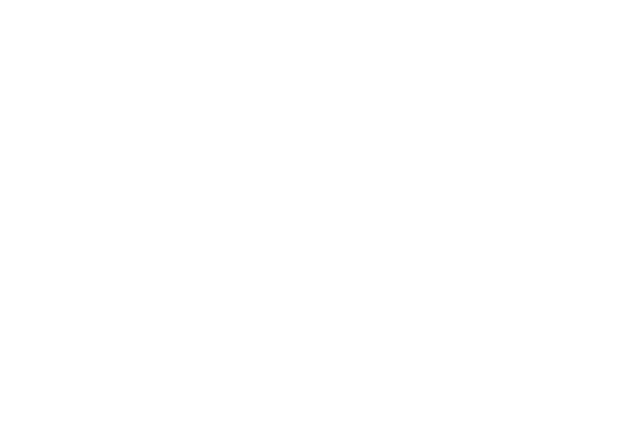
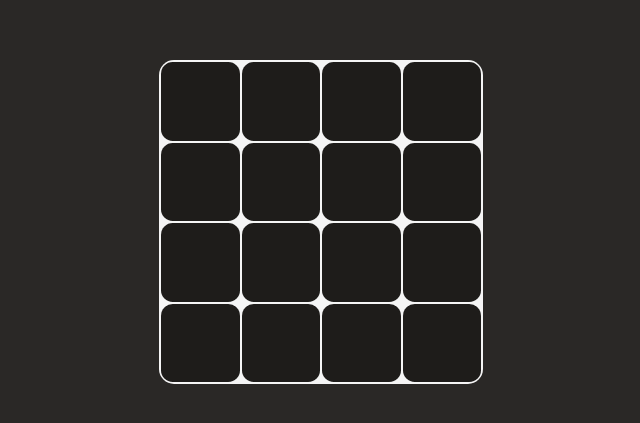
Before and after one commit to ganessh22/2049, a React (Create React App) app: page / in a window 1280 px wide. Shown: the part 203-626 px from the top of the page, without its empty margins (319-959 px from the left). Built offline with nearby package versions, Linux system fonts and the light colour scheme.

Commit message:
starting to look like 2048

```diff
--- a/src/App.css
+++ b/src/App.css
@@ -1,39 +1,36 @@
-.App {
-  text-align: center;
+.app {
+  background-color: #2a2826;
+  width: 100vw;
+  height: 100vh;
+  display: flex;
+  flex-direction: column;
+  justify-content: center;
+  align-items: center;
 }
 
-.App-logo {
-  height: 40vmin;
-  pointer-events: none;
+.key-display {
+  color: #f5f5f5;
+  font-size: 24px;
+  height: 30px;
+  margin-bottom: 20px;
 }
 
-@media (prefers-reduced-motion: no-preference) {
-  .App-logo {
-    animation: App-logo-spin infinite 20s linear;
-  }
+.holder {
+  width: 40vw;
+  height: 40vw;
+  background-color: #f5f5f5;
+  max-width: 40vh;
+  max-height: 40vh;
+  display: grid;
+  grid-template-columns: repeat(4, 1fr);
+  grid-template-rows: repeat(4, 1fr);
+  gap: 2px;
+  padding: 2px;
+  border-radius: 15px;
 }
 
-.App-header {
-  background-color: #282c34;
-  min-height: 100vh;
-  display: flex;
-  flex-direction: column;
-  align-items: center;
-  justify-content: center;
-  font-size: calc(10px + 2vmin);
-  color: white;
+.cell {
+  background-color: #1e1c1a;
+  border-radius: 15%;
+  padding: 2%;
 }
-
-.App-link {
-  color: #61dafb;
-}
-
-@keyframes App-logo-spin {
-  from {
-    transform: rotate(0deg);
-  }
-
-  to {
-    transform: rotate(360deg);
-  }
-}
--- a/src/App.js
+++ b/src/App.js
@@ -1,11 +1,32 @@
+import React, { useState, useEffect } from 'react';
 import './App.css';
 
 function App() {
+  const [lastKey, setLastKey] = useState('');
+
+  useEffect(() => {
+    const handleKeyPress = (event) => {
+      const key = event.key.toLowerCase();
+      if (['w', 'a', 's', 'd'].includes(key)) {
+        setLastKey(key);
+      }
+    };
+
+    window.addEventListener('keydown', handleKeyPress);
+
+    return () => {
+      window.removeEventListener('keydown', handleKeyPress);
+    };
+  }, []);
+
   return (
-    <div className="App">
-      <div className="centered-square">
-        {Array.from({ length: 16 }).map((_, index) => (
-          <div key={index} className="small-square"></div>
+    <div className="app">
+      <div className="key-display">
+        {lastKey ? `Last key pressed: ${lastKey}` : '\u00A0'}
+      </div>
+      <div className="holder">
+        {[...Array(16)].map((_, index) => (
+          <div key={index} className="cell" />
         ))}
       </div>
     </div>
```
